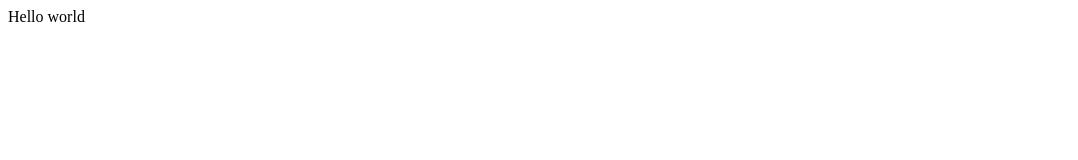
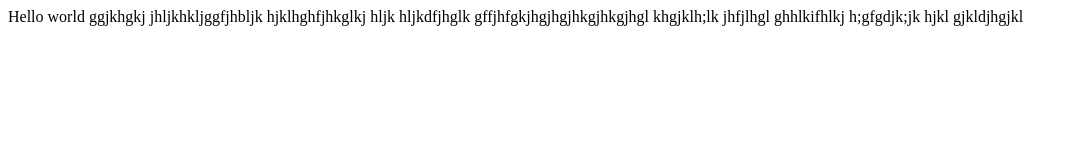
Before and after one commit to milon-kumar/course-backend, a plain HTML site: page index.html in a window 1280 px wide. Shown: the whole page, without its empty margins (0-1078 px from the left). Drawn offline with Linux system fonts and the light colour scheme.

Commit message:
Add Something code in index.html file

```diff
--- a/index.html
+++ b/index.html
@@ -7,5 +7,8 @@
 </head>
 <body>
     Hello world
+    ggjkhgkj jhljkhkljggfjhbljk hjklhghfjhkglkj hljk hljkdfjhglk
+    gffjhfgkjhgjhgjhkgjhkgjhgl khgjklh;lk
+    jhfjlhgl ghhlkifhlkj h;gfgdjk;jk hjkl gjkldjhgjkl
 </body>
 </html>
```
